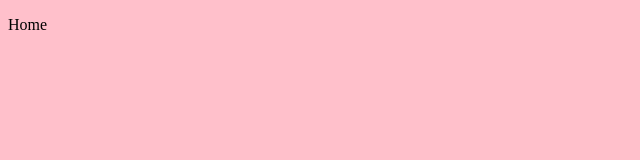
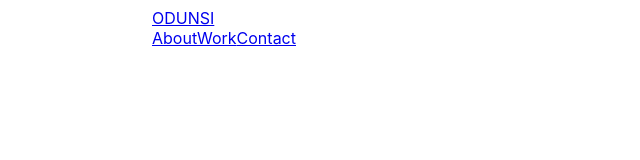
Before and after one commit to cjstokes91/Cj-Stokes-Portfolio, a Gatsby site: page / in a window 1280 px wide. Shown: the whole page, without its empty margins (0-640 px from the left). Built offline with nearby package versions, Linux system fonts and the light colour scheme; Gatsby itself is replaced by a stand-in of ours.

Commit message:
create link to pages

```diff
--- a/src/components/header.js
+++ b/src/components/header.js
@@ -1,42 +1,20 @@
 import { Link } from "gatsby"
-import PropTypes from "prop-types"
 import React from "react"
 
-const Header = ({ siteTitle }) => (
-  <header
-    style={{
-      background: `rebeccapurple`,
-      marginBottom: `1.45rem`,
-    }}
-  >
-    <div
-      style={{
-        margin: `0 auto`,
-        maxWidth: 960,
-        padding: `1.45rem 1.0875rem`,
-      }}
-    >
-      <h1 style={{ margin: 0 }}>
-        <Link
-          to="/"
-          style={{
-            color: `white`,
-            textDecoration: `none`,
-          }}
-        >
-          {siteTitle}
-        </Link>
-      </h1>
+const Header = () => (
+  <header>
+    <div className="container">
+      <div className="logo">
+        <Link to="/">ODUNSI</Link>
+      </div>
+      <div className="navigation">
+        <nav>
+          <Link to="/about">About</Link>
+          <Link to="/work">Work</Link>
+          <Link to="/contact">Contact</Link>
+        </nav>
+      </div>
     </div>
-  </header>
+  </header >
 )
-
-Header.propTypes = {
-  siteTitle: PropTypes.string,
-}
-
-Header.defaultProps = {
-  siteTitle: ``,
-}
-
 export default Header
--- a/src/pages/index.js
+++ b/src/pages/index.js
@@ -1,8 +1,14 @@
 import React from "react"
 import '../styles/styles.scss'
 
+//Import Components
+import Header from "../components/header"
+
 const IndexPage = () => (
-  <p>Home</p>
+  <div>
+    <Header />
+  </div>
+
 )
 
 export default IndexPage
--- a/src/styles/styles.scss
+++ b/src/styles/styles.scss
@@ -1,3 +1,30 @@
-body {
-   background-color: pink;
+$font:"Helvetic Neve", -apple-system, BlinkMacSystemFont, 'Segoe UI', Roboto, Oxygen, Ubuntu, Cantarell, 'Open Sans', 'Helvetica Neue', sans-serif;
+
+//colors
+$white: #fff;
+$black: #000;
+$maroon: #83333e;
+$off-white: #f2f4f5;
+
+html, body {
+    font-family: $font;
+    font-size: 16px;
 }
+
+.container {
+    width: 1640px;
+    min-width: 1640px;
+    margin: 0 auto;
+    @media (max-width: 1440px) {
+        width: 976px;
+        min-width: 1280px;
+    }
+    @media (max-width: 1280px) {
+        width: 976px;
+        min-width: 976px;
+    }
+    @media (max-width: 976px) {
+        width: 768px;
+        min-width: 768px;
+}
+}
```
